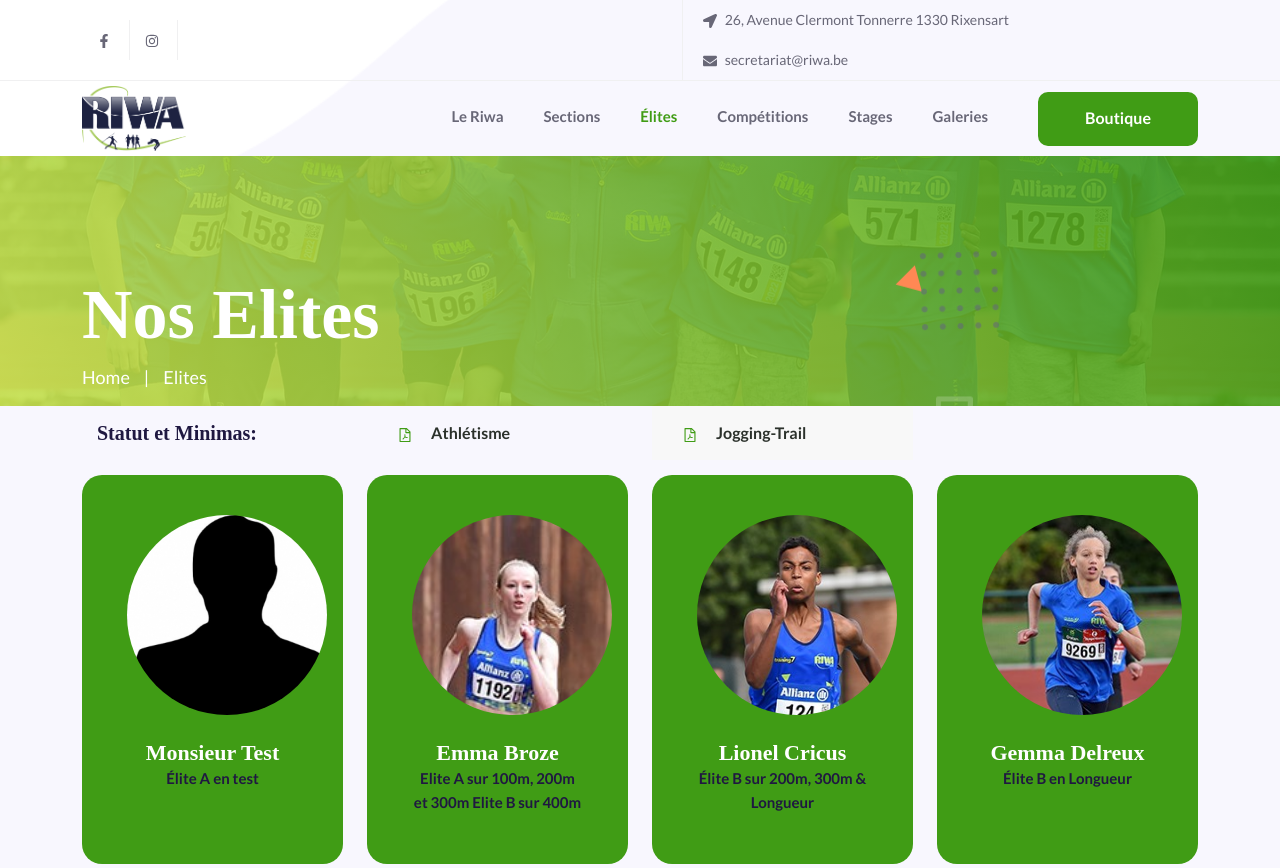
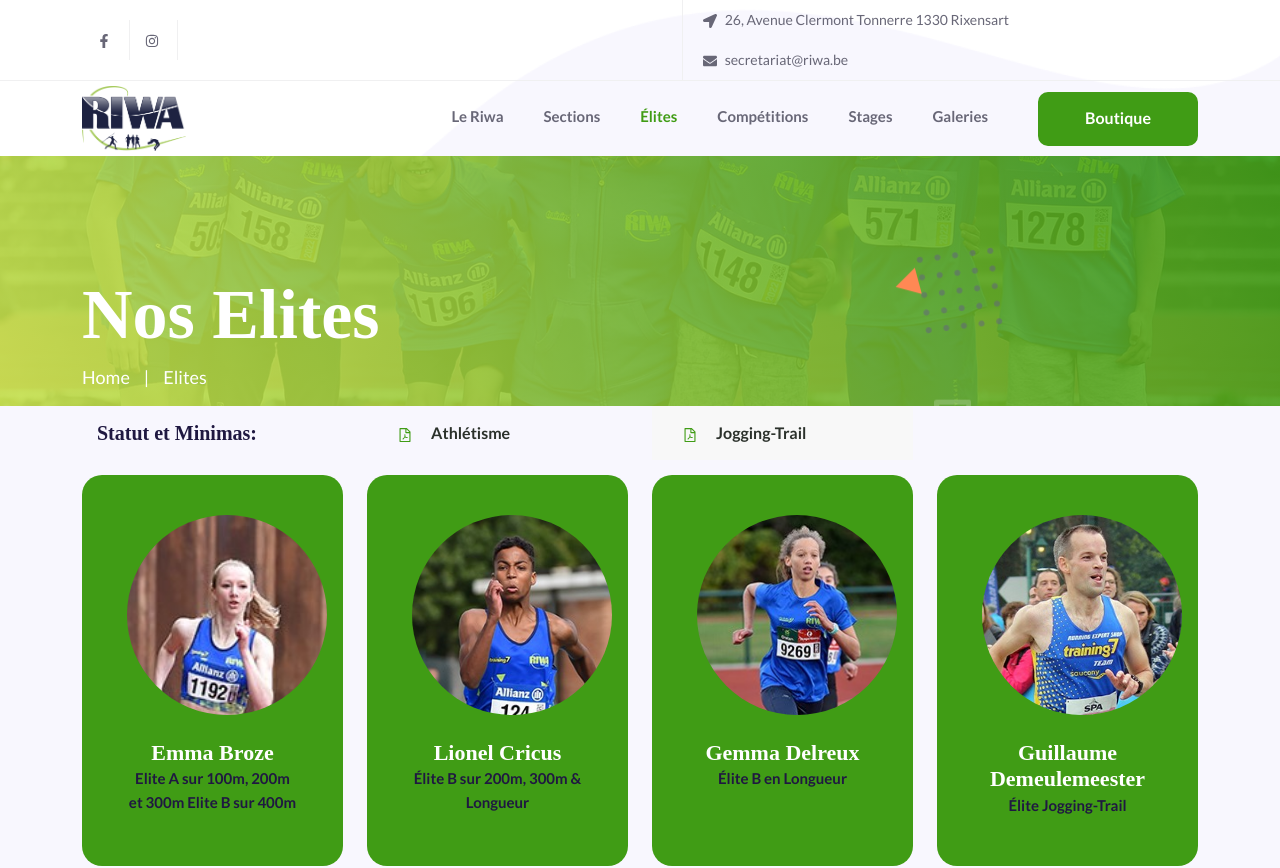
Before and after one commit to souhaibazzouz/TFE_riwa, a React (Create React App) app in the folder client/: page /elites in a window 1280 px wide. Shown: the top 868 px of the page. Built offline with nearby package versions, Linux system fonts and the light colour scheme; no server answers; a web font is replaced by a local one.

Commit message:
test dépoiement heroku

```diff
--- a/client/src/pages/Elite/EliteArea/EliteArea.js
+++ b/client/src/pages/Elite/EliteArea/EliteArea.js
@@ -182,11 +182,6 @@ const EliteArea = () => {
                </Modal>
                <div className='row'>
                   <SingleElite
-                     image="silhouette"
-                     name="Monsieur Test"
-                     title="Élite A en test"
-                     palmares="yolo" />
-                  <SingleElite
                      image="emma_broze"
                      name="Emma Broze"
                      title="Elite A sur 100m, 200m et 300m Elite B sur 400m"
```
Also changed, not shown: 1 other file (tests, documents, lock files or other folders).
